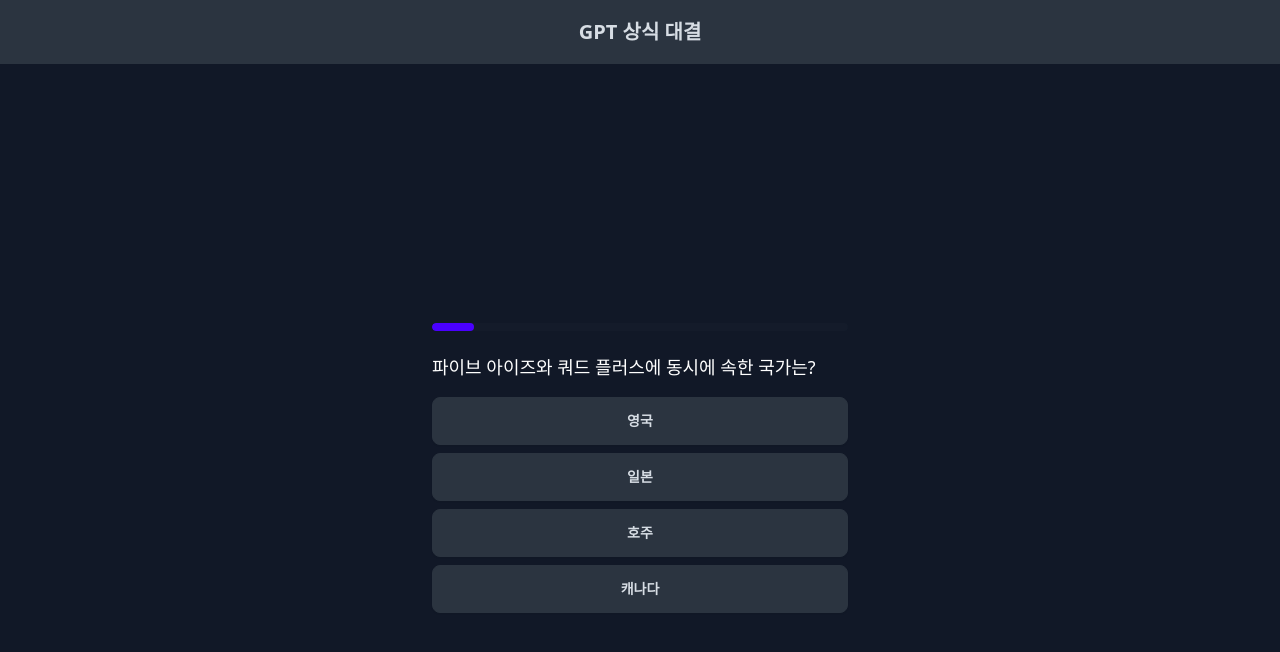
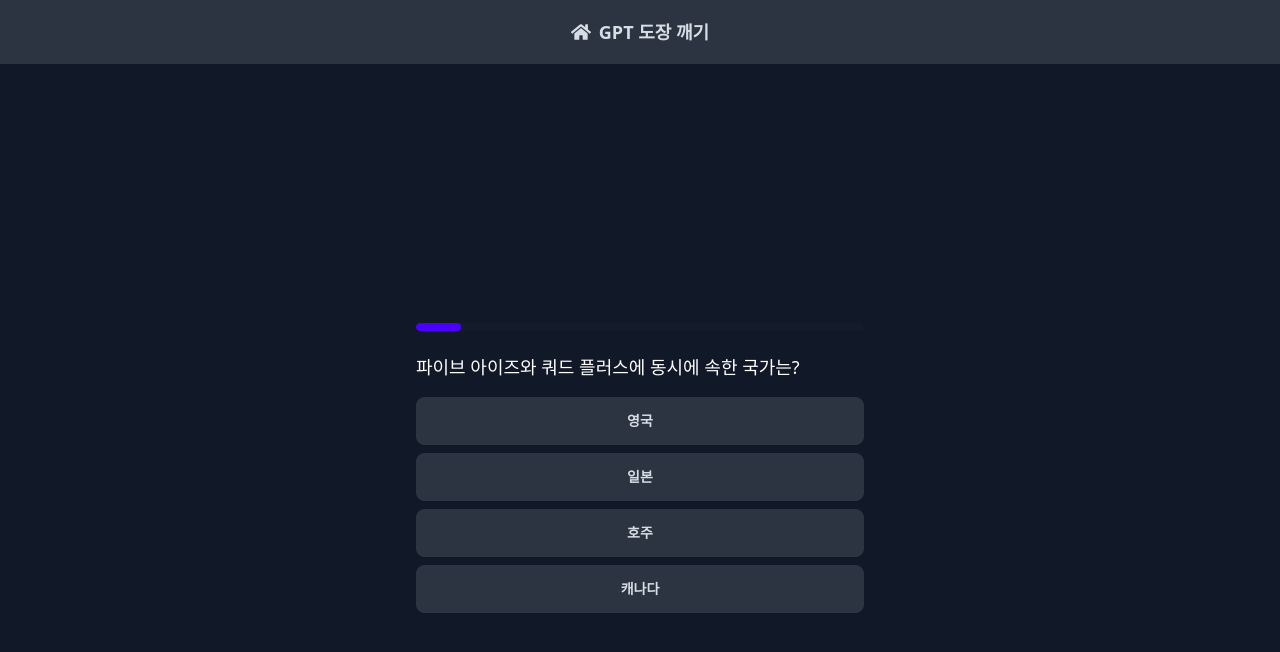
Before and after one commit to jungeol-h/quiz-vs, a Next.js app: page /quiz in a window 1280 px wide. Both pictures are taken after a click on the button "호족". Shown: the top 652 px of the page. Built offline with nearby package versions, Linux system fonts and the light colour scheme.

Commit message:
refactor: Update Results component to display correct answers count and total questions

```diff
--- a/app/layout.tsx
+++ b/app/layout.tsx
@@ -1,10 +1,25 @@
 import "./globals.css";
 import Link from "next/link";
-import { NextSeo } from "next-seo";
+import { FaHome } from "react-icons/fa";
 
 export const metadata = {
   title: "GPT 도장 깨기",
-  description: "GPT가 틀린 상식 문제 맞히면 인정",
+  description: "GPT도 틀린 상식 문제 맞히면 인정",
+  openGraph: {
+    title: "GPT 도장 깨기",
+    description: "GPT도 틀린 상식 문제 맞히면 인정",
+    url: "https://quiz-vs.vercel.app/",
+    siteName: "GPT 도장 깨기",
+    images: [
+      {
+        url: "https://www.example.com/og-image.jpg",
+        width: 800,
+        height: 600,
+      },
+    ],
+    locale: "ko_KR",
+    type: "website",
+  },
 };
 
 interface Props {
@@ -14,33 +29,14 @@ interface Props {
 export default function RootLayout({ children }: Props) {
   return (
     <html lang="ko">
-      <head>
-        <NextSeo
-          title="GPT 도장 깨기"
-          description="GPT가 틀린 상식 문제 맞히면 인정"
-          openGraph={{
-            type: "website",
-            url: "https://quiz-vs.vercel.app",
-            title: "GPT 도장 깨기",
-            description: "GPT가 틀린 상식 문제 맞히면 인정",
-            images: [
-              {
-                url: "https://www.example.com/og-image.jpg",
-                width: 800,
-                height: 600,
-                alt: "GPT 상식 대결 오픈그래프 이미지",
-              },
-            ],
-          }}
-        />
-      </head>
       <body>
-        <div className="navbar bg-neutral text-neutral-content justify-center mb-2">
-          <Link href="/" className="btn btn-ghost text-xl">
-            GPT 상식 대결
+        <div className="navbar bg-neutral text-neutral-content justify-center mb-2 h-12">
+          <Link href="/" className="btn btn-ghost">
+            <FaHome className="text-xl" />
+            <span className="text-lg">GPT 도장 깨기</span>
           </Link>
         </div>
-        {children}
+        <div className="px-4">{children}</div>
       </body>
     </html>
   );
--- a/app/quiz/page.js
+++ b/app/quiz/page.js
@@ -127,7 +127,7 @@ const Quiz = () => {
 
   return (
     <div className="min-h-screen flex flex-col justify-center items-center">
-      <div className="w-full max-w-md p-4">
+      <div className="w-full max-w-md">
         <progress
           className="progress progress-primary w-full mb-4"
           value={(currentQuestionIndex + 1) * (100 / questions.length)}
--- a/app/results/page.js
+++ b/app/results/page.js
@@ -55,11 +55,6 @@ const Results = () => {
 
   return (
     <div className="min-h-screen flex flex-col justify-center items-center">
-      <Head>
-        <meta property="og:image" content={ogImageUrl} />
-        <meta property="og:title" content={ogTitle} />
-        <meta property="og:description" content={ogDescription} />
-      </Head>
       {loading ? (
         <div className="text-center">
           <div className="spinner"></div>
@@ -69,7 +64,7 @@ const Results = () => {
         <div className="text-center">
           {totalQuestions > 0 ? (
             <>
-              <h2 className="text-4xl font-bold mb-8">🎉 퀴즈 결과 🎉</h2>
+              <h2 className="text-4xl font-bold mb-8 mt-8">🎉 퀴즈 결과 🎉</h2>
               <div className="bg-gray-800 p-8 rounded-lg shadow-lg">
                 <p className="text-3xl mb-1">
                   당신의 점수는 <br></br>
```
